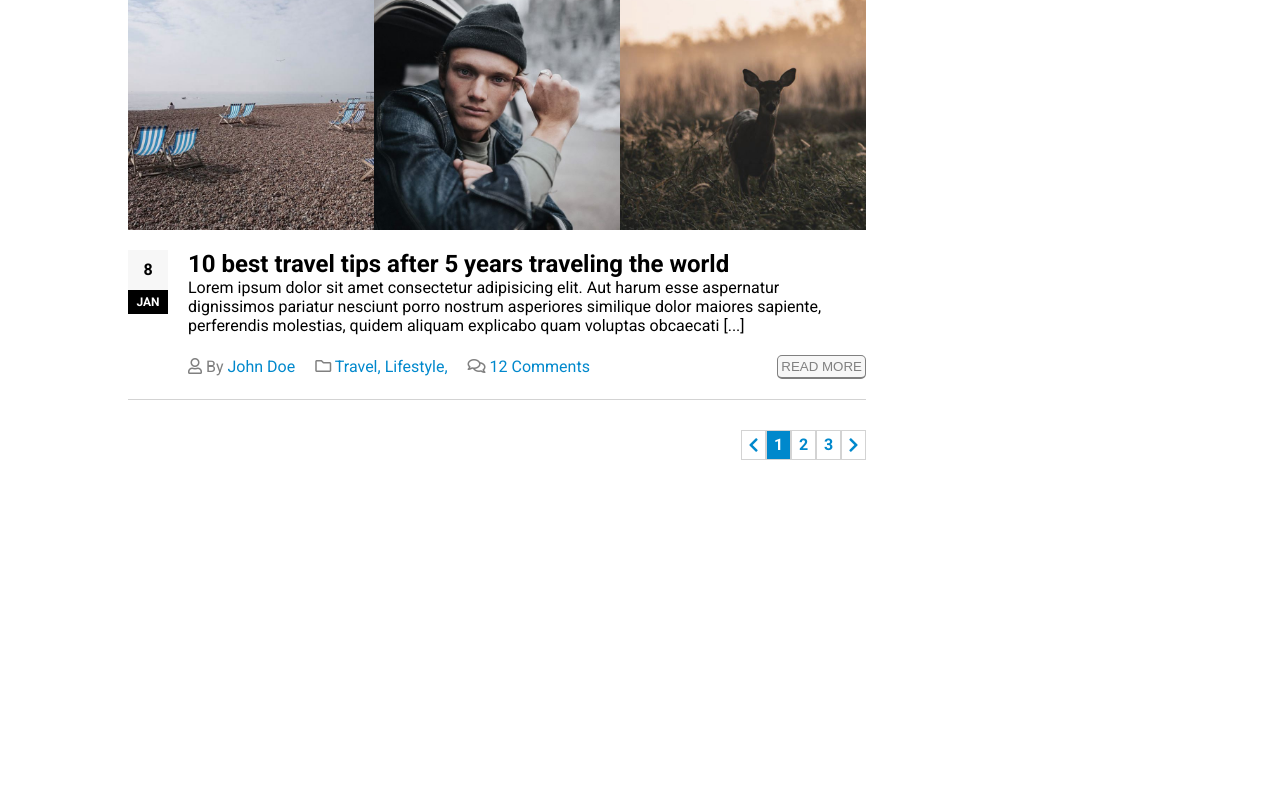
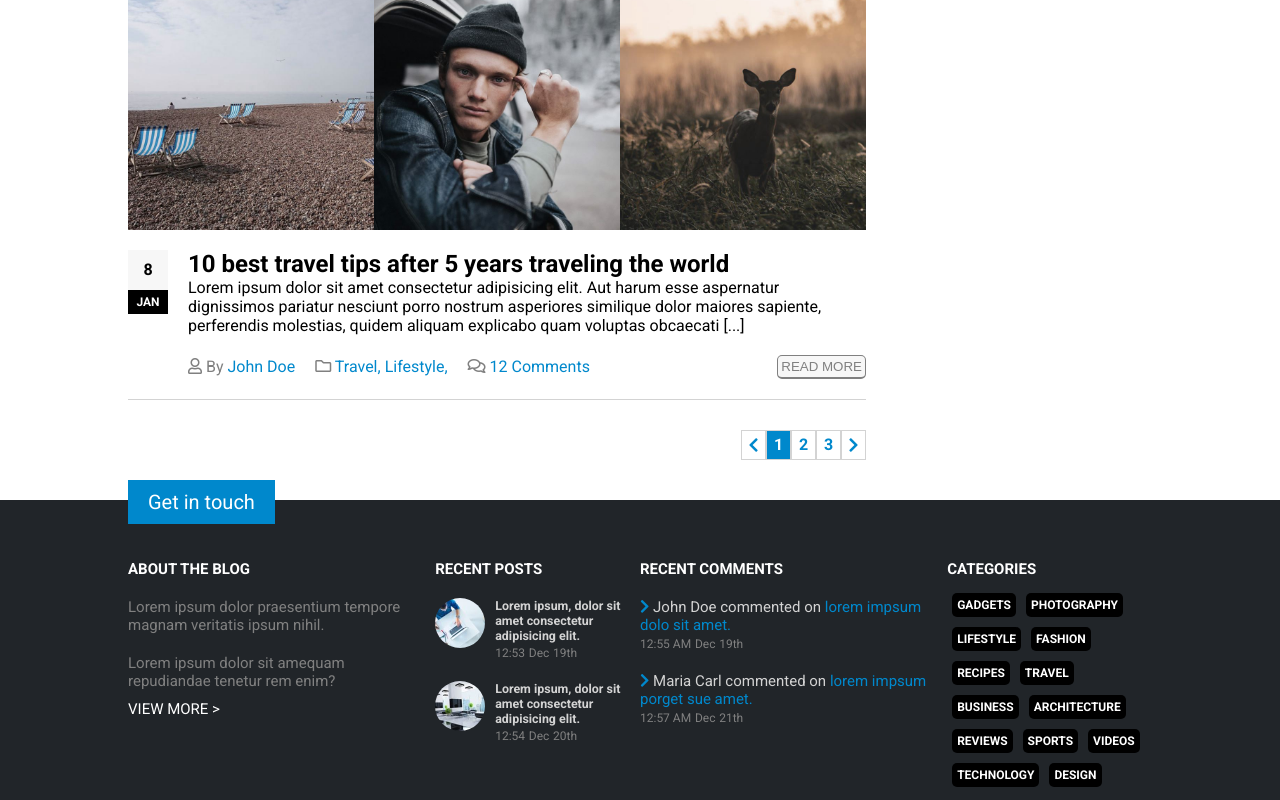
Before and after one commit to angelolamacchia/proj-html-vuejs, a plain HTML site: page index.html in a window 1280 px wide. Shown: the part 3634-4434 px from the top of the page. Before the commit the page ends 4134 px from the top, so only its background shows below. Drawn offline with nearby package versions, Linux system fonts and the light colour scheme.

Commit message:
aggiunto footer

```diff
--- a/css/style.css
+++ b/css/style.css
@@ -381,3 +381,99 @@ main {
     border-left: 3px solid lightgray;
     padding: 10px;
 }
+
+/* impostazioni footer */
+footer {
+    height: 300px;
+    background-color: #212529;
+    font-size: 15px;
+}
+.footer_content {
+    position: relative;
+    padding-top: 60px;
+}
+.footer_content h4 {
+    text-transform: uppercase;
+    color: white;
+    padding-bottom: 10px;
+}
+
+footer .post_it {
+    position: absolute;
+    top: -20px;
+    left: 0;
+    background-color: #0088cc;
+    color: white;
+    padding: 10px 20px;
+    font-size: 20px;
+}
+
+.footer_blog {
+    width: 30%;
+    float: left;
+    padding-right: 20px;
+}
+.footer_blog p {
+    padding: 10px 0;
+}
+.footer_blog a {
+    color: white;
+    text-transform: uppercase;
+}
+
+.footer_recent_posts {
+    width: 20%;
+    float: left;
+}
+.little_card {
+    display: flex;
+    justify-content: center;
+    padding: 10px 0;
+}
+.little_card img {
+    width: 50px;
+    height: 50px;
+    border-radius: 50%;
+}
+.little_card_text {
+    padding-left: 10px;
+}
+.little_card h5 {
+    color: lightgray;
+}
+footer .date div {
+    display: inline-block;
+    font-size: 0.8em;
+}
+
+.footer_recent_comments {
+    width: 30%;
+    float: left;
+    color: lightgray;
+}
+.footer_recent_comments .comment {
+    padding: 10px 10px 10px 0;
+}
+.footer_recent_comments i,
+.footer_recent_comments a {
+    color: #0088cc;
+}
+
+
+.footer_categories {
+    width: 20%;
+    float: left;
+
+}
+.footer_categories li {
+    font-size: 0.8em;
+    font-weight: bold;
+    background-color: black;
+    color: white;
+    padding: 5px;
+    display: inline-block;
+    float: left;
+    margin: 5px;
+    border-radius: 5px;
+    text-transform: uppercase;
+}
--- a/index.html
+++ b/index.html
@@ -161,6 +161,7 @@
                     </div>
 
                 </div>
+                <!-- barra destra con post social -->
                 <div class="latest_posts_social">
                     <div class="twitter">
                         <h4>LATEST FROM TWITTER</h4>
@@ -203,14 +204,60 @@
                         <h4>Find us on Facebook</h4>
                         <div><a href="#">Okler Themes</a></div>
                     </div>
-
-
                 </div>
             </div>
             <!-- fine latest posts -->
         </main>
+        <!-- fine main -->
 
-        <footer></footer>
+        <!-- inizio footer -->
+        <footer>
+            <div class="footer_content margin_auto">
+                <div class="post_it">Get in touch</div>
+
+                <div class="footer_blog">
+                    <h4>About the blog</h4>
+                    <p class="text_grey">Lorem ipsum dolor praesentium tempore magnam veritatis ipsum nihil.</p>
+                    <p class="text_grey">Lorem ipsum dolor sit amequam repudiandae tenetur rem enim?</p>
+                    <a href="#">View more ></a>
+                </div>
+
+                <div class="footer_recent_posts">
+                    <h4>Recent posts</h4>
+                    <div class="little_card" v-for="littleCard in footerRecentPosts">
+                        <img :src=" 'images/' + littleCard.url">
+                        <div class="little_card_text">
+                            <h5>{{littleCard.title}}</h5>
+                            <div class="date text_grey">
+                                <div class="hour">{{littleCard.date.hour}}</div>
+                                <div class="month">{{littleCard.date.month}}</div>
+                                <div class="day">{{littleCard.date.day}}</div>
+                            </div>
+                        </div>
+                    </div>
+                </div>
+
+                <div class="footer_recent_comments">
+                    <h4>Recent comments</h4>
+                    <div class="comment" v-for="comment in footerComments">
+                        <div><i class="fas fa-chevron-right"></i> {{comment.author}} commented on <a href="#">{{comment.link}}</a></div>
+                        <div class="date text_grey">
+                            <div class="hour">{{comment.date.hour}}</div>
+                            <div class="month">{{comment.date.month}}</div>
+                            <div class="day">{{comment.date.day}}</div>
+                        </div>
+                    </div>
+                </div>
+
+                <div class="footer_categories">
+                    <h4>Categories</h4>
+                    <ul>
+                        <li v-for="category in footerCategories">{{category}}</li>
+                    </ul>
+                </div>
+            </div>
+        </footer>
+        <!-- fine footer -->
 
     </div> <!--fine container-->
 
--- a/js/master.js
+++ b/js/master.js
@@ -136,5 +136,46 @@ var root = new Vue ({
             },
         ],
         instagramPhotos: ["insta1.jpg","insta2.jpg","insta3.jpg","insta4.jpg","insta5.jpg","insta6.jpg",],
+        footerRecentPosts: [
+            {
+                title: "Lorem ipsum, dolor sit amet consectetur adipisicing elit.",
+                date: {
+                    hour: "12:53",
+                    month: "Dec",
+                    day: "19th",
+                },
+                url: "our-office-4-square.jpg",
+            },
+            {
+                title: "Lorem ipsum, dolor sit amet consectetur adipisicing elit.",
+                date: {
+                    hour: "12:54",
+                    month: "Dec",
+                    day: "20th",
+                },
+                url: "our-office-5-square.jpg",
+            },
+        ],
+        footerComments: [
+            {
+                author: "John Doe",
+                link: "lorem impsum dolo sit amet.",
+                date: {
+                    hour: "12:55 AM",
+                    month: "Dec",
+                    day: "19th",
+                },
+            },
+            {
+                author: "Maria Carl",
+                link: "lorem impsum porget sue amet.",
+                date: {
+                    hour: "12:57 AM",
+                    month: "Dec",
+                    day: "21th",
+                },
+            },
+        ],
+        footerCategories: ["gadgets", "photography", "lifestyle", "fashion", "recipes", "travel", "business", "architecture", "reviews", "sports", "videos", "technology", "design"],
     },
 })
```
